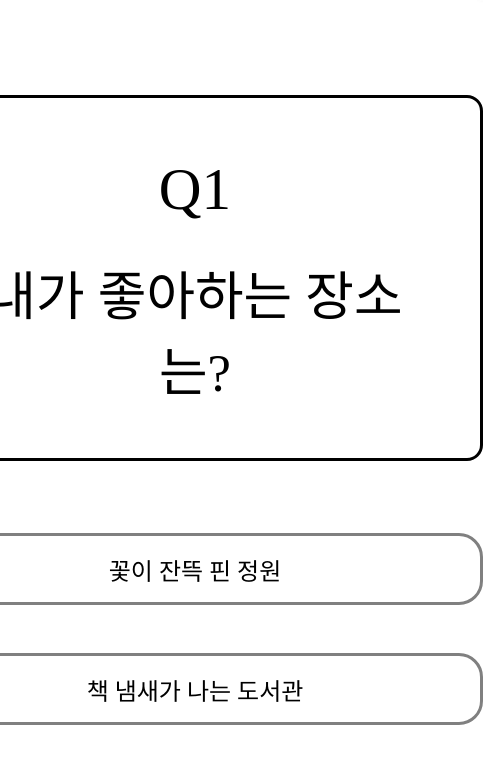
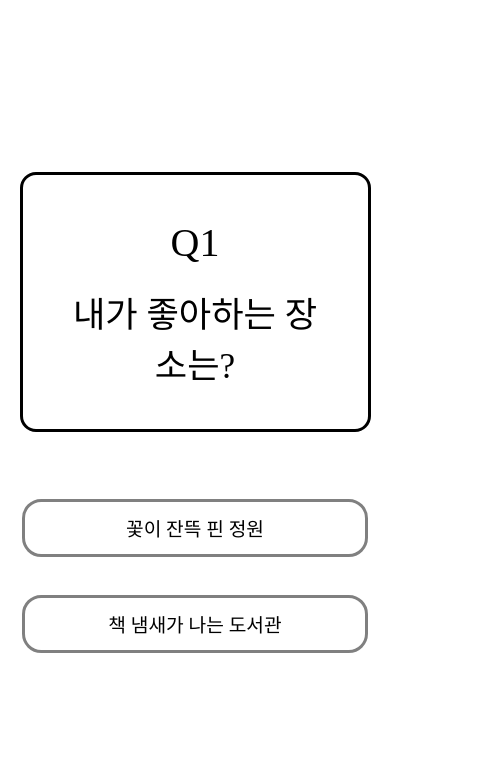
Before and after one commit to BLUEOCEAN-2023/CurlFume-Clinet, a React (Vite) app in the folder curlfume-clinet/: page /perfume in a window 390 px wide. Shown: the top 764 px of the page, 483 px wide, since content can reach past the window. Built offline with nearby package versions, Linux system fonts and the light colour scheme; a web font is replaced by a local one.

Commit message:
:construction: 시작화면, 질문화면 반응형 제작 진행중

```diff
--- a/curlfume-clinet/src/components/QuestionScreen/Question.jsx
+++ b/curlfume-clinet/src/components/QuestionScreen/Question.jsx
@@ -53,7 +53,7 @@ const Question = () => {
   }, []);
 
   return (
-    <div>
+    <div className="container">
       {Questions.map(
         (item) =>
           item.id === currentId && (
--- a/curlfume-clinet/src/css/QuestionScreen/QuestionScreen.scss
+++ b/curlfume-clinet/src/css/QuestionScreen/QuestionScreen.scss
@@ -1,4 +1,71 @@
+@mixin responsive-layout() {
+  @media (max-width: 767px) {
+    // 모바일 디바이스
+    // 모바일 화면 배치 스타일 정의
+    .question_container {
+      .question_title_container {
+        .question_no {
+          font-size: 2.5em;
+        }
+        .question_title {
+          font-size: 2.2em;
+        }
+      }
+      .answer_container {
+        .answer_content button {
+          font-size: 1.2em;
+          width: 18em;
+        }
+      }
+    }
+  }
+
+  @media (min-width: 768px) and (max-width: 1199px) {
+    // 태블릿 디바이스
+    // 태블릿 화면 배치 스타일 정의
+    .question_container {
+      .question_title_container {
+        .question_no {
+          font-size: 3em;
+        }
+        .question_title {
+          font-size: 2.8em;
+        }
+      }
+      .answer_container {
+        .answer_content button {
+          font-size: 1.4em;
+          width: 22em;
+        }
+      }
+    }
+  }
+
+  @media (min-width: 1200px) {
+    // 데스크톱 디바이스
+    // 데스크톱 화면 배치 스타일 정의
+    .question_container {
+      .question_title_container {
+        .question_no {
+          font-size: 3.7em;
+        }
+        .question_title {
+          font-size: 3.3em;
+        }
+      }
+      .answer_container {
+        .answer_content button {
+          font-size: 1.5em;
+          width: 24em;
+        }
+      }
+    }
+  }
+}
+
 .body-page {
+  @include responsive-layout();
+
   margin: 0;
   padding: 0;
   background-image: url("../../IMG/QuestionScreenImg.png");
--- a/curlfume-clinet/src/css/StartScreen/StartScreen.scss
+++ b/curlfume-clinet/src/css/StartScreen/StartScreen.scss
@@ -1,3 +1,86 @@
+@mixin responsive-layout() {
+  // 모바일 (최대 767px)
+  @media (max-width: 767px) {
+    .question_container {
+      width: 90%;
+      margin: 0 auto;
+
+      .question_title_container {
+        .question_no {
+          font-size: 1.2rem;
+        }
+
+        .question_title {
+          font-size: 1.4rem;
+        }
+      }
+
+      .answer_container {
+        .answer_content {
+          button {
+            font-size: 1.2rem;
+            padding: 10px 20px;
+          }
+        }
+      }
+    }
+  }
+
+  // 태블릿 (768px ~ 1199px)
+  @media (min-width: 768px) and (max-width: 1199px) {
+    .question_container {
+      width: 80%;
+      margin: 0 auto;
+
+      .question_title_container {
+        .question_no {
+          font-size: 1.5rem;
+        }
+
+        .question_title {
+          font-size: 1.8rem;
+        }
+      }
+
+      .answer_container {
+        .answer_content {
+          button {
+            font-size: 1.4rem;
+            padding: 12px 24px;
+          }
+        }
+      }
+    }
+  }
+
+  // 데스크탑 (1200px 이상)
+  @media (min-width: 1200px) {
+    .question_container {
+      width: 70%;
+      margin: 0 auto;
+
+      .question_title_container {
+        .question_no {
+          font-size: 1.8rem;
+        }
+
+        .question_title {
+          font-size: 2.2rem;
+        }
+      }
+
+      .answer_container {
+        .answer_content {
+          button {
+            font-size: 1.6rem;
+            padding: 14px 28px;
+          }
+        }
+      }
+    }
+  }
+}
+
 @font-face {
   font-family: "WavvePADO";
   src: url("https://cdn.jsdelivr.net/gh/projectnoonnu/2404@1.0/WavvePADO-Regular.woff2")
@@ -13,6 +96,10 @@
 
 ::-webkit-scrollbar {
   display: none;
+}
+
+.container {
+  @include responsive-layout();
 }
 
 .bgImg {
```
